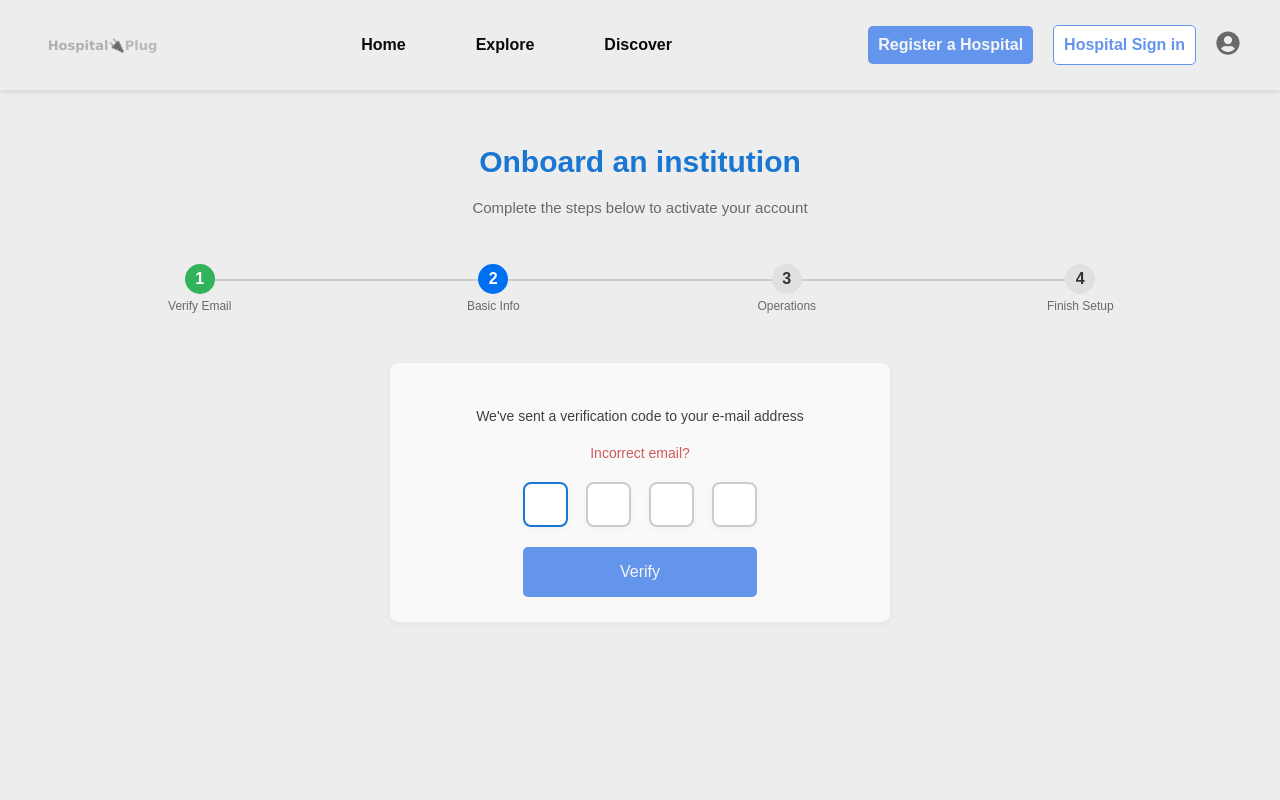
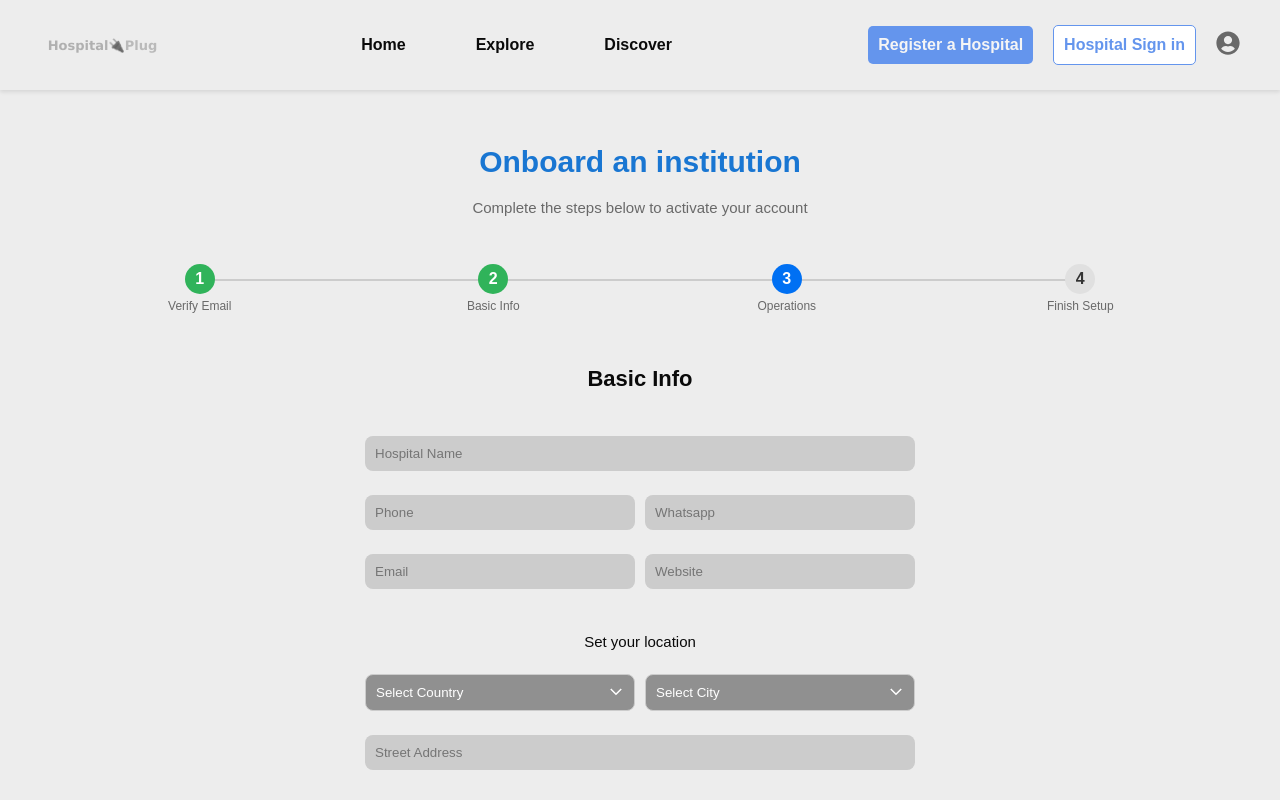
Before and after one commit to gicodes/hospitalplug, a Next.js app: page /auth/hospital/onboarding in a window 1280 px wide. Shown: the top 800 px of the page. Built offline with nearby package versions, Linux system fonts and the light colour scheme.

Commit message:
onboarding at 2

```diff
--- a/src/app/auth/hospital/onboarding/suspender.tsx
+++ b/src/app/auth/hospital/onboarding/suspender.tsx
@@ -10,7 +10,7 @@ import Step3 from '@/app/components/auth/hospital/operations';
 import Step456End from '@/app/components/auth/hospital/submit';
 
 export default function HospitalOnboarding() {
-  const [step, setStep] = useState(1);
+  const [step, setStep] = useState(2);
   const [form, setForm] = useState({});
 
   const searchParams = useSearchParams();
@@ -23,8 +23,8 @@ export default function HospitalOnboarding() {
 
   return (
     <div className={styles.page}>
-      <h2>Onboard an institution</h2>
-      <p>Complete the steps below to activate your account</p>
+      <h2> Onboard an institution </h2>
+      <p> Complete the steps below to activate your account </p>
 
       <div className={styles.stepIndicator}>
         {steps.map((label, index) => (
```
